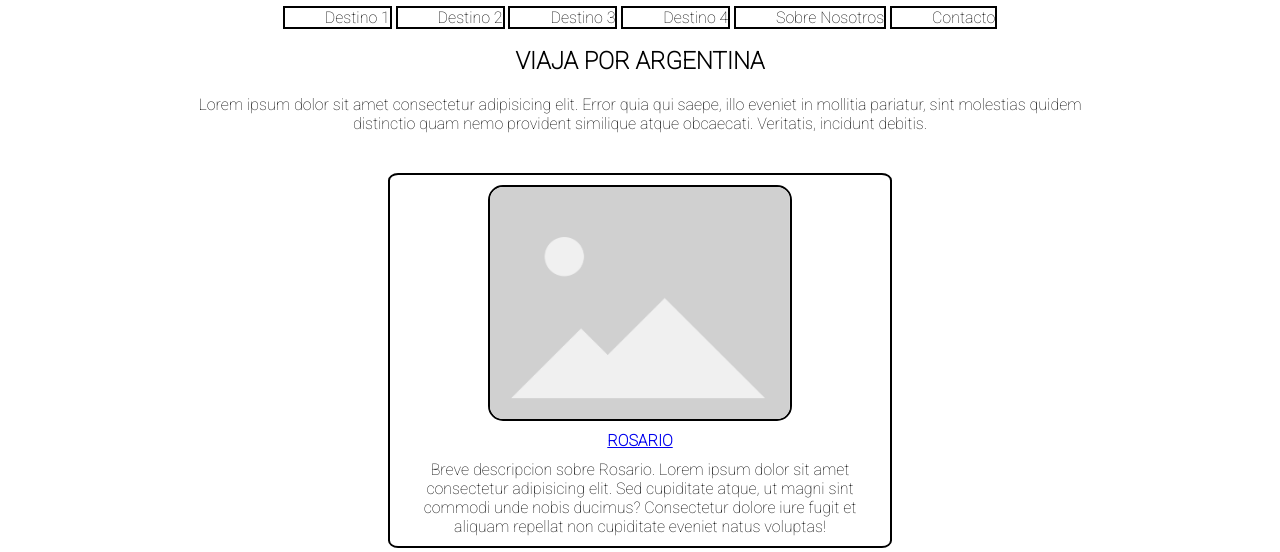
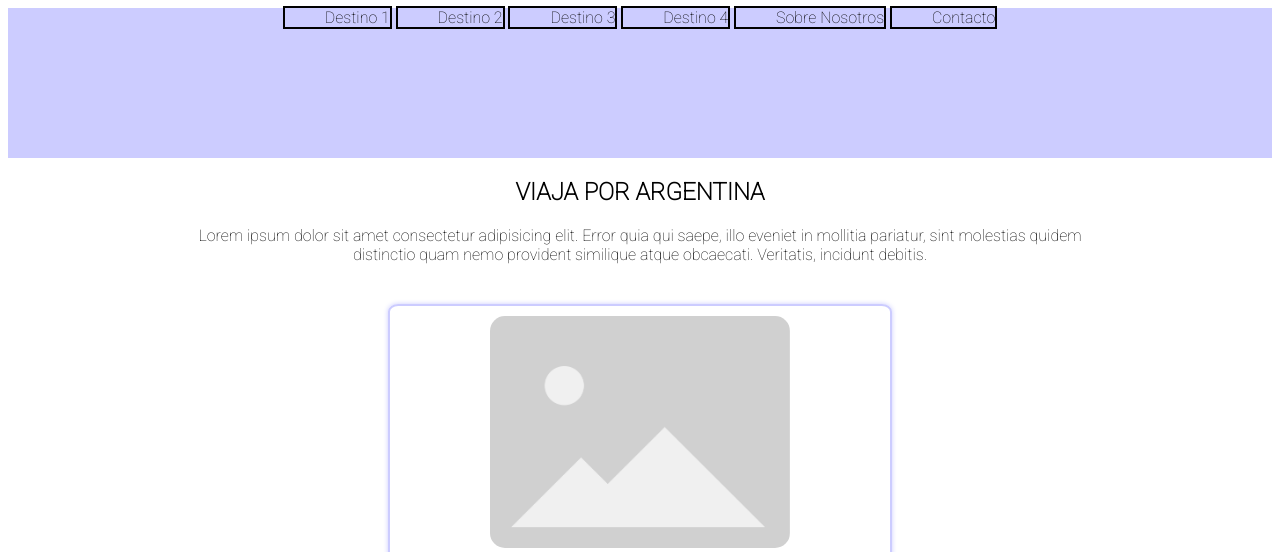
Before and after one commit to TomasCornara/CAC_TP_HTML-CSS-JS, a plain HTML site: page index.html in a window 1280 px wide. Shown: the top 552 px of the page. Drawn offline with Linux system fonts and the light colour scheme.

Commit message:
Detalles esteticos
Corregi algunos detalles esteticos. Deja de seleccionar las imagenes por su id y les cree una clase llamada "imgtarjetas".

```diff
--- a/index.html
+++ b/index.html
@@ -32,13 +32,13 @@
         </section>
 
         <div class="tarjeta">
-            <img id="imagen1" src="./img/placeholder.png" alt="Destino 1">
+            <img src="./img/placeholder.png" alt="Destino 1" class="imgtarjeta">
             <a href="destino1.html"><b>ROSARIO</b></a>
             <p>Breve descripcion sobre Rosario. Lorem ipsum dolor sit amet consectetur adipisicing elit. Sed cupiditate atque, ut magni sint commodi unde nobis ducimus? Consectetur dolore iure fugit et aliquam repellat non cupiditate eveniet natus voluptas!</p>
         </div>
 
         <div class="tarjeta">
-            <img id="imagen1" src="./img/placeholder.png" alt="Destino 1">
+            <img src="./img/placeholder.png" alt="Destino 1" class="imgtarjeta">
             <a href="destino1.html"><b>ROSARIO</b></a>
             <p>Breve descripcion sobre Rosario. Lorem ipsum dolor sit amet consectetur adipisicing elit. Sed cupiditate atque, ut magni sint commodi unde nobis ducimus? Consectetur dolore iure fugit et aliquam repellat non cupiditate eveniet natus voluptas!</p>
         </div>
--- a/styles/global.css
+++ b/styles/global.css
@@ -1,38 +1,51 @@
 * {
     font-family: 'Roboto', sans-serif;
+    --colorPrincial: #CCCCFF;
+    --colorSecundario: #CC33FF;
 }
 
 body {
     text-align: center;
 }
 
-.linkNav {
+header {
+    min-height: 150px;
+    background-color: var(--colorPrincial);
+}
+
+.linkNav { /*barra de navegacion*/
     display: inline;
     margin: auto;
-    border: 2px solid black;;
+    border: 2px solid black;
 }
 
-.tarjeta {
-    border: 2px solid black;
+.tarjeta { /*tarjetas de los destinos*/
+    border: 2px solid var(--colorPrincial);
     border-radius: 2%;
     max-width: 500px;
     max-height: 500px;
     margin: 40px auto 50px;
+    box-shadow: 0 0 5px var(--colorPrincial);
 }
 
-.tarjeta p {
+.tarjeta a { /*titulos de las tarjetas*/
+    text-decoration: none;
+    color: var(--colorSecundario) ;
+    font-size: 30px;
+}
+
+.tarjeta p { /*Descripcion de las tarjetas*/
     margin: 10px 30px 10px;
 }
 
-#imagen1 {
+.imgtarjeta { /*Imagenes de las tarjetas*/
     display: block;
     width: 60%;
     height: auto;
-    border: 2px solid black;
     border-radius: 15px;
     margin: 10px auto 10px;
 }
 
-#desBienvenida {
+#desBienvenida { /*La descripcion que esta encima de las tarjetas*/
     margin: auto 15% auto;
 }
```
Also changed, not shown: 1 other file.
